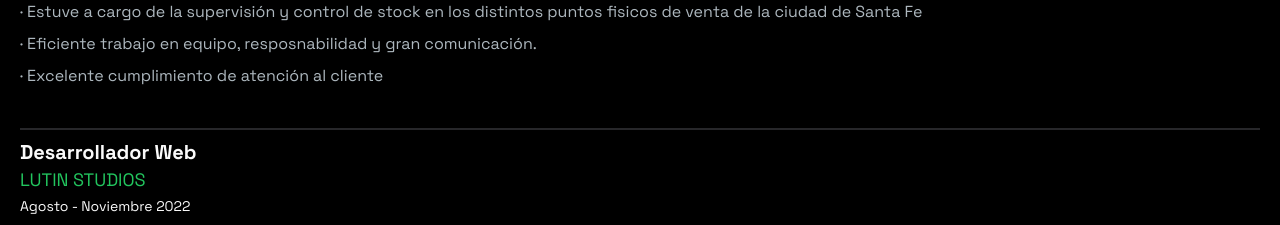
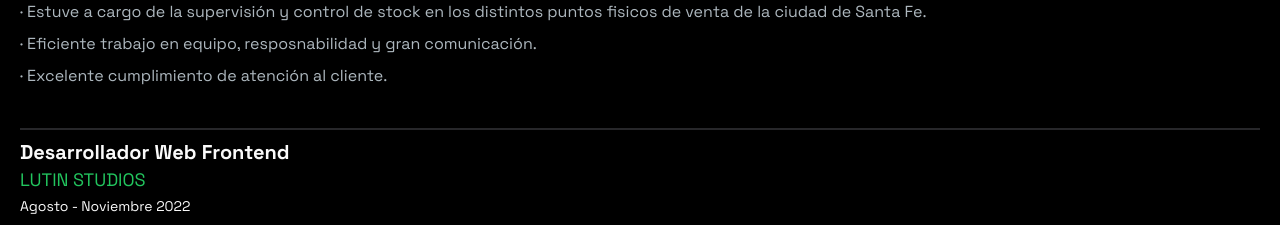
Before and after one commit to MateoDonino/porfolio-nextjs, a Next.js app: page / in a window 1280 px wide. Shown: the part 1007-1232 px from the top of the page. Built offline with nearby package versions, Linux system fonts and the light colour scheme.

Commit message:
Actualización 1.5

```diff
--- a/app/(home)/components/Experience.tsx
+++ b/app/(home)/components/Experience.tsx
@@ -25,14 +25,14 @@ export default function Experience() {
             <div className="text-[#ADB7BE] text-justify">
               <p className=" mt-1 ">
                 · Estuve a cargo de la supervisión y control de stock en los
-                distintos puntos fisicos de venta de la ciudad de Santa Fe
+                distintos puntos fisicos de venta de la ciudad de Santa Fe.
               </p>
               <p className=" mt-2">
                 · Eficiente trabajo en equipo, resposnabilidad y gran
                 comunicación.
               </p>
               <p className=" mt-2">
-                · Excelente cumplimiento de atención al cliente
+                · Excelente cumplimiento de atención al cliente.
               </p>
             </div>
           </div>
@@ -41,14 +41,14 @@ export default function Experience() {
         <li>
           <hr />
           <div className="timeline-end mb-10 mt-2">
-            <div className="text-xl font-bold">Desarrollador Web</div>
+            <div className="text-xl font-bold">Desarrollador Web Frontend</div>
             <div className="text-lg text-green-500">LUTIN STUDIOS</div>
             <time className="text-sm">Agosto - Noviembre 2022</time>
             <div className="text-[#ADB7BE] text-justify">
               <p className="mt-1">
                 · Colaboré en un proyecto Freelance para un cliente de Chile.
                 Consistió en la creación de una Página Web de promoción de NFT
-                (Tokens no Fungibles)
+                (Tokens no Fungibles).
               </p>
               <p className="mt-2">
                 · Desarrollo y diseño en la interfaz de usuario utilizando
```
